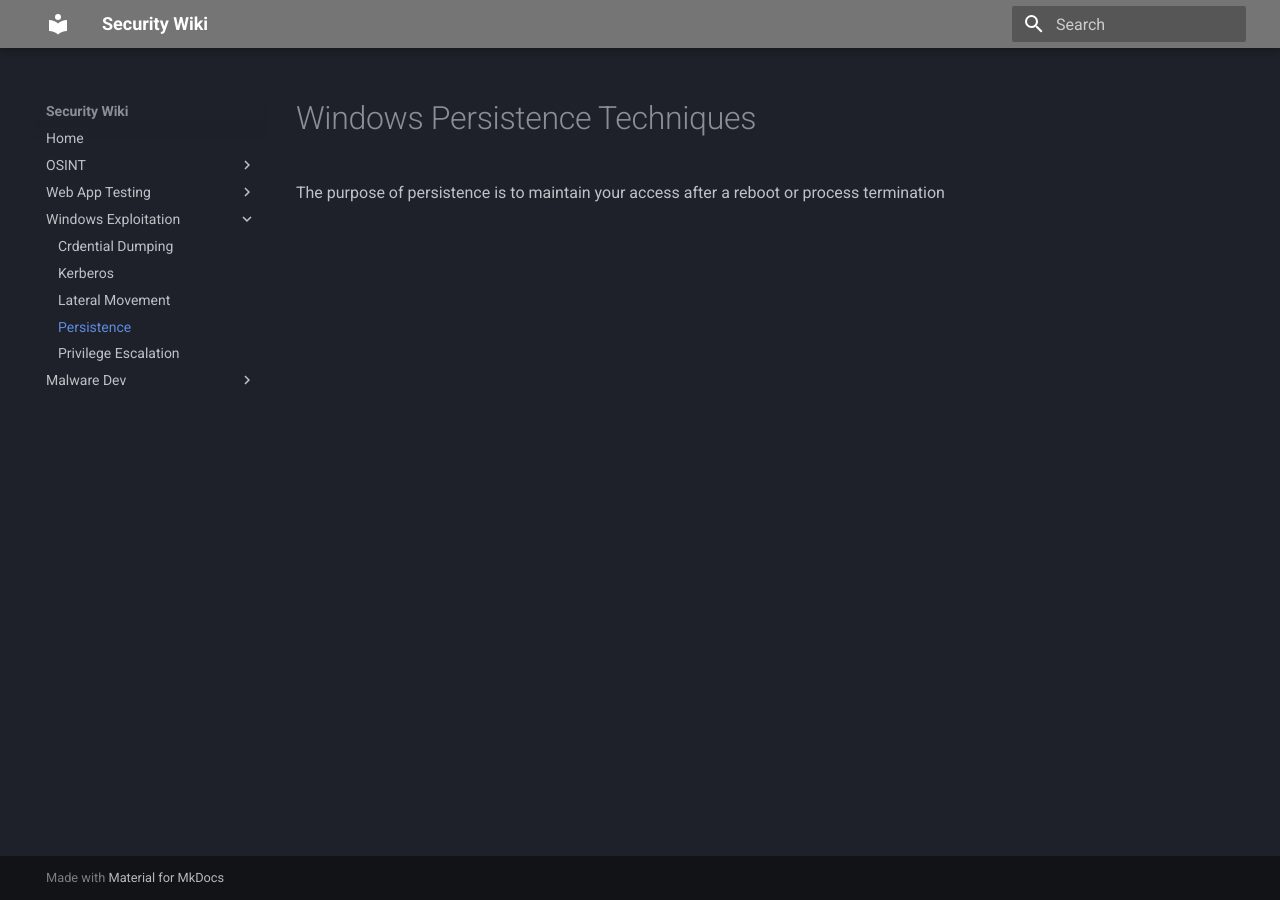
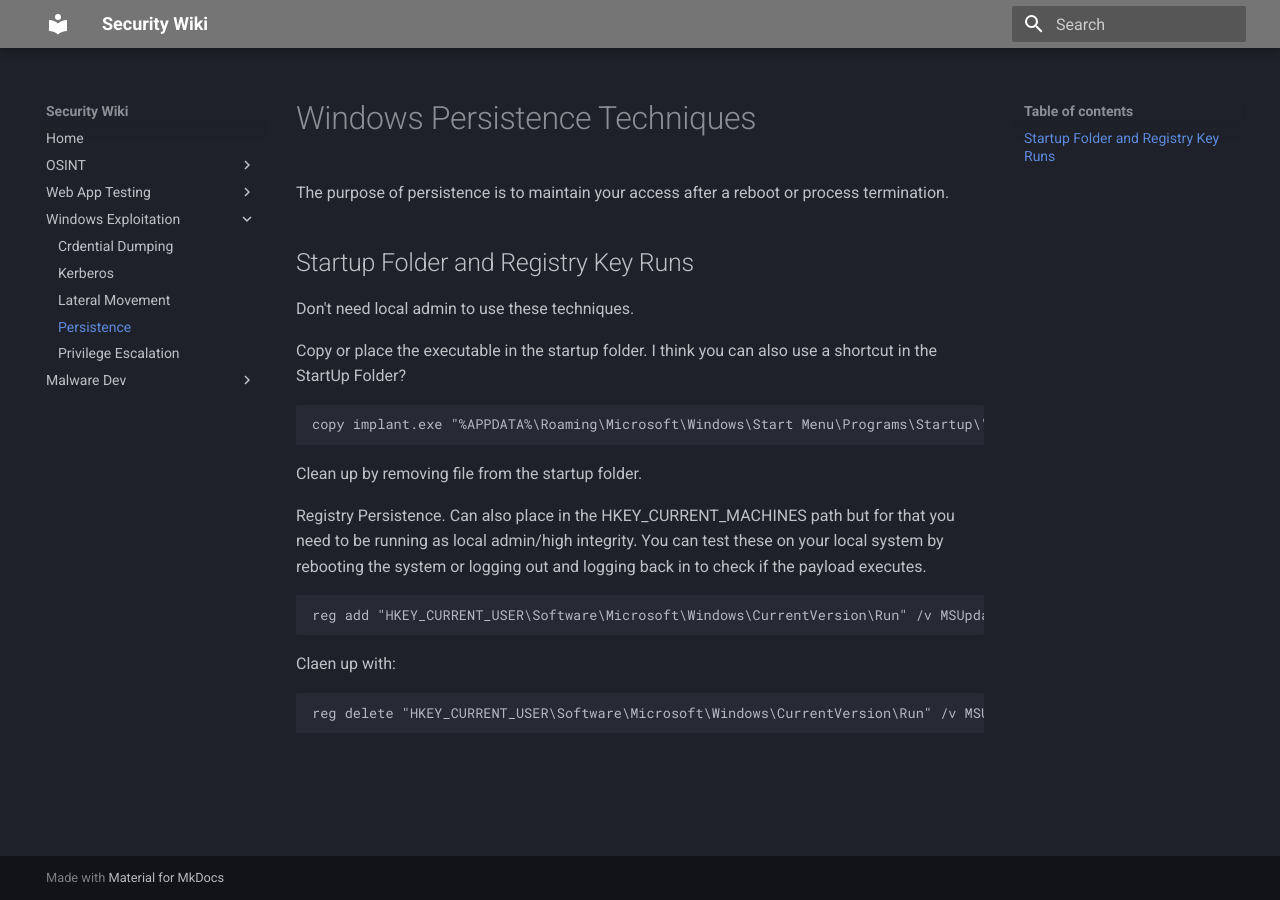
Before and after one commit to ConfusingBLANK/confusingblank.github.io, an MkDocs documentation site: the page built from docs/windowsexploitation/persistence.md, in a window 1280 px wide. Built offline with MkDocs 1.6.1 and Material for MkDocs 9.7.7, drawn with Linux system fonts in a browser that asks for light colours.

Commit message:
pers updates

````diff
--- a/docs/windowsexploitation/persistence.md
+++ b/docs/windowsexploitation/persistence.md
@@ -1,3 +1,26 @@
 # Windows Persistence Techniques
 
-The purpose of persistence is to maintain your access after a reboot or process termination
+The purpose of persistence is to maintain your access after a reboot or process termination.
+
+## Startup Folder and Registry Key Runs
+
+Don't need local admin to use these techniques.
+
+Copy or place the executable in the startup folder. I think you can also use a shortcut in the StartUp Folder?
+
+```
+copy implant.exe "%APPDATA%\Roaming\Microsoft\Windows\Start Menu\Programs\Startup\"
+```
+
+Clean up by removing file from the startup folder.
+
+Registry Persistence. Can also place in the HKEY_CURRENT_MACHINES path but for that you need to be running as local admin/high integrity. You can test these on your local system by rebooting the system or logging out and logging back in to check if the payload executes.
+
+```
+reg add "HKEY_CURRENT_USER\Software\Microsoft\Windows\CurrentVersion\Run" /v MSUpdate /t REG_SZ /d C:\path\to\exe /f
+```
+
+Claen up with:
+```
+reg delete "HKEY_CURRENT_USER\Software\Microsoft\Windows\CurrentVersion\Run" /v MSUpdate /f
+```
````
